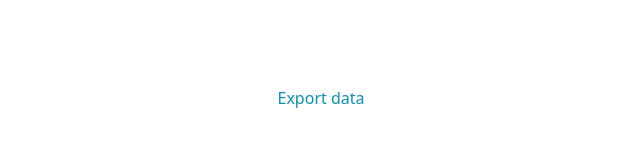
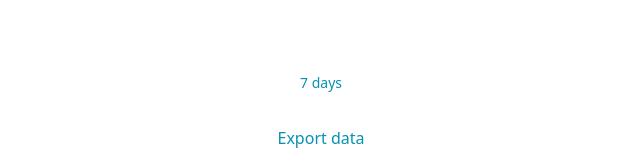
Before and after one commit to andersravn/habittracker, a React (Vite) app: page / in a window 1280 px wide. Shown: the part 574-734 px from the top of the page, without its empty margins (319-959 px from the left). Built offline with nearby package versions, Linux system fonts and the light colour scheme.

Commit message:
show last X days even if no clicks

```diff
--- a/package.json
+++ b/package.json
@@ -9,6 +9,7 @@
     "preview": "vite preview"
   },
   "dependencies": {
+    "date-fns": "^2.30.0",
     "react": "^18.2.0",
     "react-charts": "^3.0.0-beta.54",
     "react-dom": "^18.2.0",
--- a/src/App.tsx
+++ b/src/App.tsx
@@ -3,6 +3,7 @@ import { useState } from "react";
 import LineChart from "./components/LineChart";
 import { ExportButton } from "./components/ExportButton";
 import { ImportButton } from "./components/ImportButton";
+import { formatDate } from "./utils/formatDate";
 
 export default function App() {
   const [redButtonLabel, setRedButtonLabel] = useLocalStorage(
@@ -17,7 +18,9 @@ export default function App() {
   const [editRedCount, setEditRedCount] = useState(false);
   const [editGreenCount, setEditGreenCount] = useState(false);
 
-  const today = new Date(Date.now()).toLocaleDateString();
+  const [daysToShow, setDaysToShow] = useState(-30);
+  const date = new Date(Date.now());
+  const today = formatDate(date);
   const [stats, setStats] = useLocalStorage("myStats", {
     [today]: {
       red: 0,
@@ -150,7 +153,39 @@ export default function App() {
           {editMode ? "Done" : "Edit button texts"}
         </button>
       </div>
-      <LineChart stats={stats} />
+      <LineChart stats={stats} daysToShow={daysToShow} />
+      <div className="space-x-4">
+        <button
+          className="text-cyan-600 text-sm"
+          onClick={() => setDaysToShow(-7)}
+        >
+          7 days
+        </button>
+        {Object.keys(stats).length > 6 && (
+          <button
+            className="text-cyan-600 text-sm"
+            onClick={() => setDaysToShow(-14)}
+          >
+            14 days
+          </button>
+        )}
+        {Object.keys(stats).length > 13 && (
+          <button
+            className="text-cyan-600 text-sm"
+            onClick={() => setDaysToShow(-30)}
+          >
+            30 days
+          </button>
+        )}
+        {Object.keys(stats).length > 29 && (
+          <button
+            className="text-cyan-600 text-sm"
+            onClick={() => setDaysToShow(-365)}
+          >
+            365 days
+          </button>
+        )}
+      </div>
       <ExportButton />
       <ImportButton />
     </div>
--- a/src/components/LineChart.tsx
+++ b/src/components/LineChart.tsx
@@ -1,6 +1,8 @@
 import { useMemo } from "react";
 import { AxisOptions, Chart } from "react-charts";
 import { ErrorBoundary } from "react-error-boundary";
+import { eachDayOfInterval, subDays } from "date-fns";
+import { formatDate } from "../utils/formatDate";
 
 type DailyPushes = {
   date: string;
@@ -12,10 +14,26 @@ type Series = {
   data: DailyPushes[];
 };
 
-export default function App({ stats }: { stats: any }) {
+const weekDays = ["Sun", "Mon", "Tue", "Wed", "Thu", "Fri", "Sat"];
+
+export default function App({
+  stats,
+  daysToShow,
+}: {
+  stats: any;
+  daysToShow: number;
+}) {
+  const days = eachDayOfInterval({
+    start: subDays(new Date(), Math.abs(daysToShow) - 1),
+    end: new Date(),
+  });
+
   const primaryAxis = useMemo(
     (): AxisOptions<DailyPushes> => ({
-      getValue: (datum) => datum.date,
+      getValue: (datum) => {
+        const weekDay = weekDays[new Date(datum.date).getDay()];
+        return `${weekDay} ${new Date(datum.date).toLocaleDateString()}`;
+      },
     }),
     []
   );
@@ -33,16 +51,16 @@ export default function App({ stats }: { stats: any }) {
   const data: Series[] = [
     {
       label: "Red",
-      data: Object.keys(stats).map((date) => ({
-        date,
-        pushes: stats[date].red ?? 0,
+      data: days.map((date) => ({
+        date: formatDate(date),
+        pushes: stats[formatDate(date)]?.red ?? 0,
       })),
     },
     {
       label: "Green",
-      data: Object.keys(stats).map((date) => ({
-        date,
-        pushes: stats[date].green ?? 0,
+      data: days.map((date) => ({
+        date: formatDate(date),
+        pushes: stats[formatDate(date)]?.green ?? 0,
       })),
     },
   ];
@@ -56,7 +74,7 @@ export default function App({ stats }: { stats: any }) {
       >
         <Chart
           options={{
-            data,
+            data: data.slice(-7),
             primaryAxis,
             secondaryAxes,
             defaultColors: ["rgb(239 68 68)", "rgb(34 197 94)"],
--- /dev/null
+++ b/src/utils/formatDate.ts
@@ -0,0 +1,3 @@
+export function formatDate(date: Date): string {
+  return `${date.getMonth() + 1}.${date.getDate()}.${date.getFullYear()}`;
+}
--- /dev/null
+++ b/src/utils/themeProvider.tsx
@@ -0,0 +1,31 @@
+import { createContext, useContext, useState } from "react";
+import type { Dispatch, ReactNode, SetStateAction } from "react";
+
+enum Theme {
+  DARK = "dark",
+  LIGHT = "light",
+}
+
+type ThemeContextType = [Theme | null, Dispatch<SetStateAction<Theme | null>>];
+
+const ThemeContext = createContext<ThemeContextType | undefined>(undefined);
+
+function ThemeProvider({ children }: { children: ReactNode }) {
+  const [theme, setTheme] = useState<Theme | null>(Theme.LIGHT);
+
+  return (
+    <ThemeContext.Provider value={[theme, setTheme]}>
+      {children}
+    </ThemeContext.Provider>
+  );
+}
+
+function useTheme() {
+  const context = useContext(ThemeContext);
+  if (context === undefined) {
+    throw new Error("useTheme must be used within a ThemeProvider");
+  }
+  return context;
+}
+
+export { Theme, ThemeProvider, useTheme };
```
Also changed, not shown: 1 other file (tests, documents, lock files or other folders).
